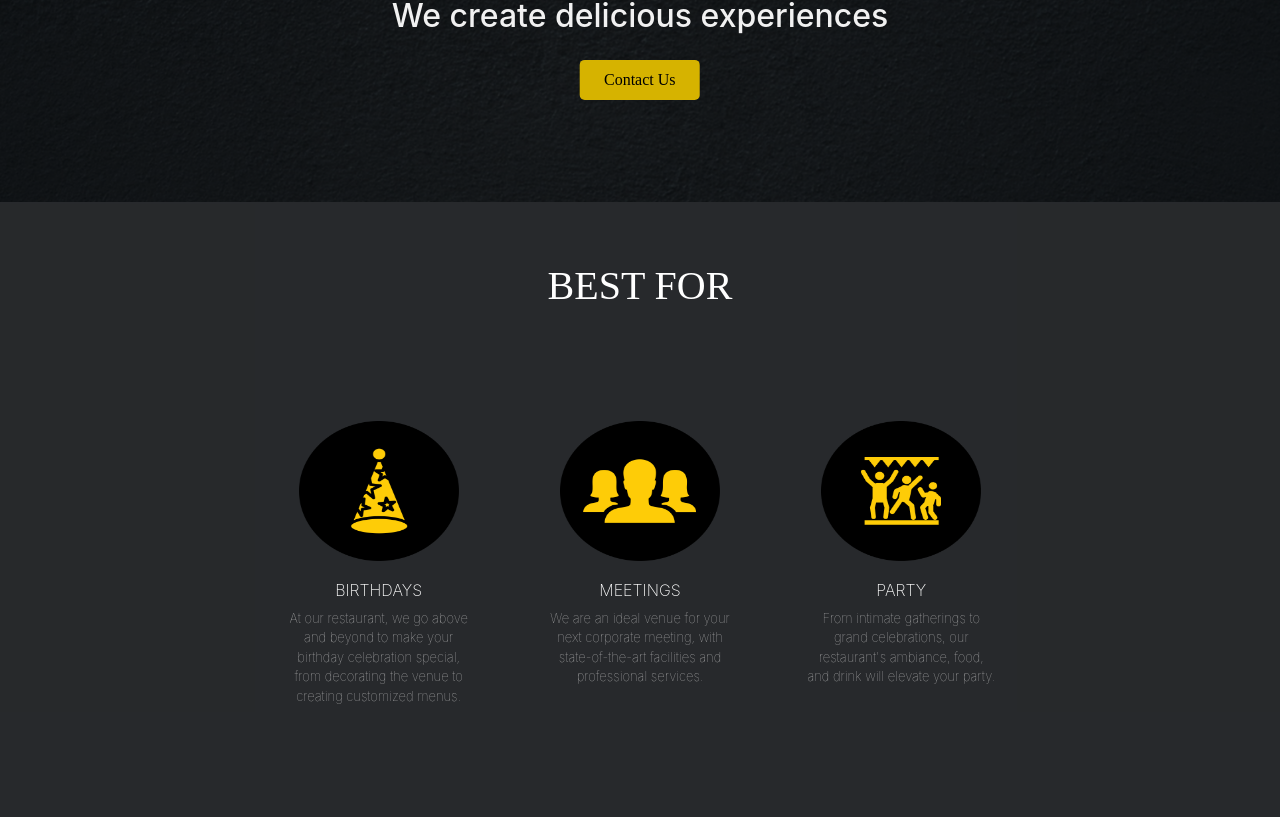
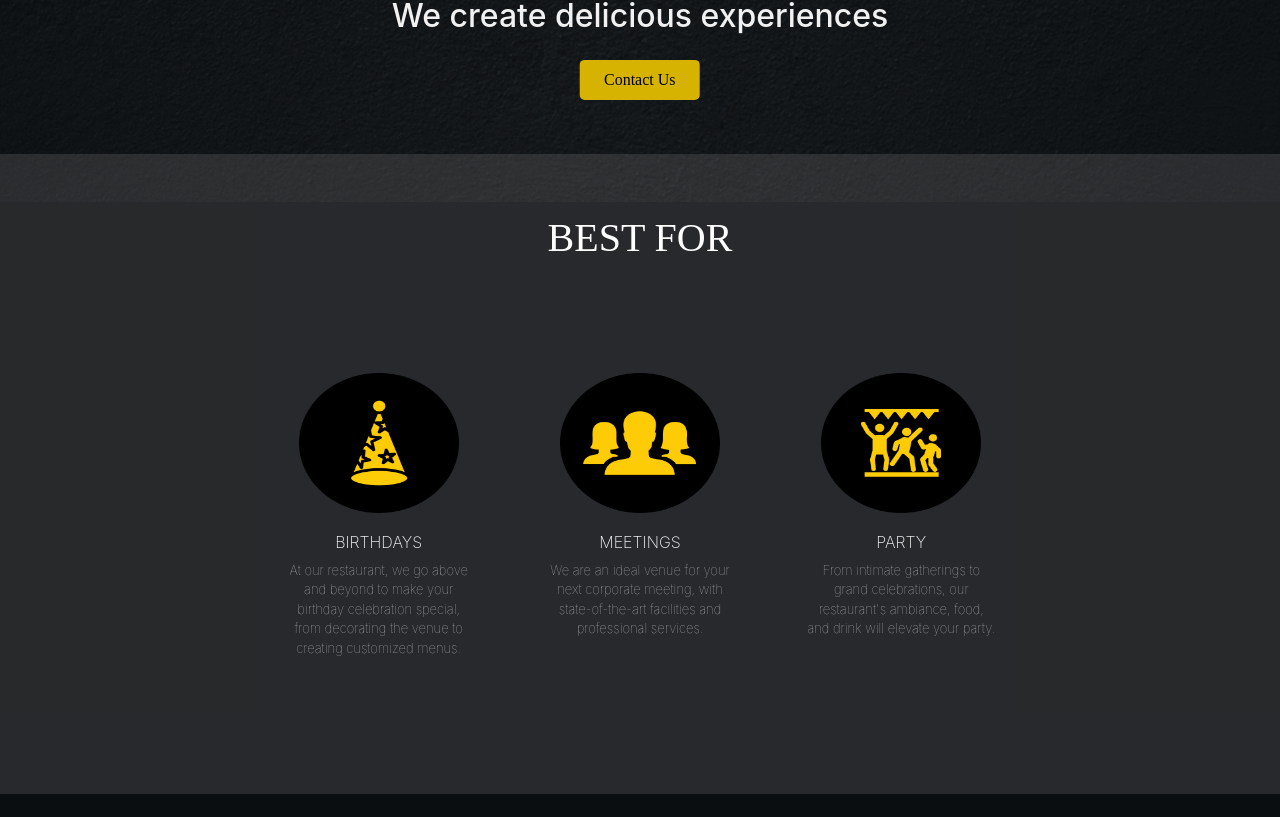
Before and after one commit to Tulsi-gohil/food-web, a React (Create React App) app: page / in a window 1280 px wide. Shown: the part 2083-2900 px from the top of the page. Built offline with nearby package versions, Linux system fonts and the light colour scheme.

Commit message:
Update Home.js

```diff
--- a/src/Home.js
+++ b/src/Home.js
@@ -142,7 +142,7 @@ import party from './party.png';
         </div>
 
 
-            <div className='  py-5 position-relative'>
+            <div className='  position-relative'>
         <div className='row justify-content-center best-section '>
          <h1 className='best-title '>BEST FOR </h1>
 
```
